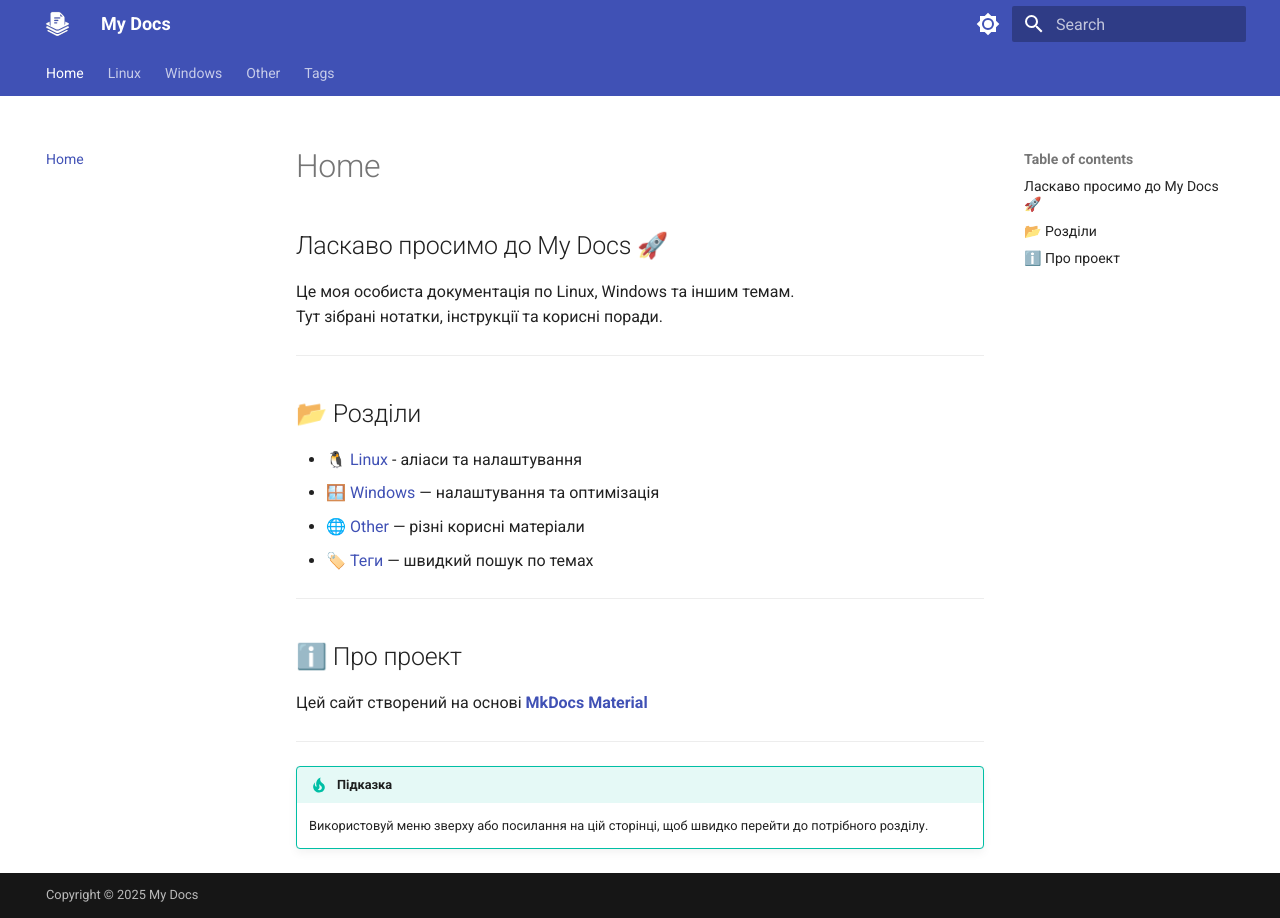
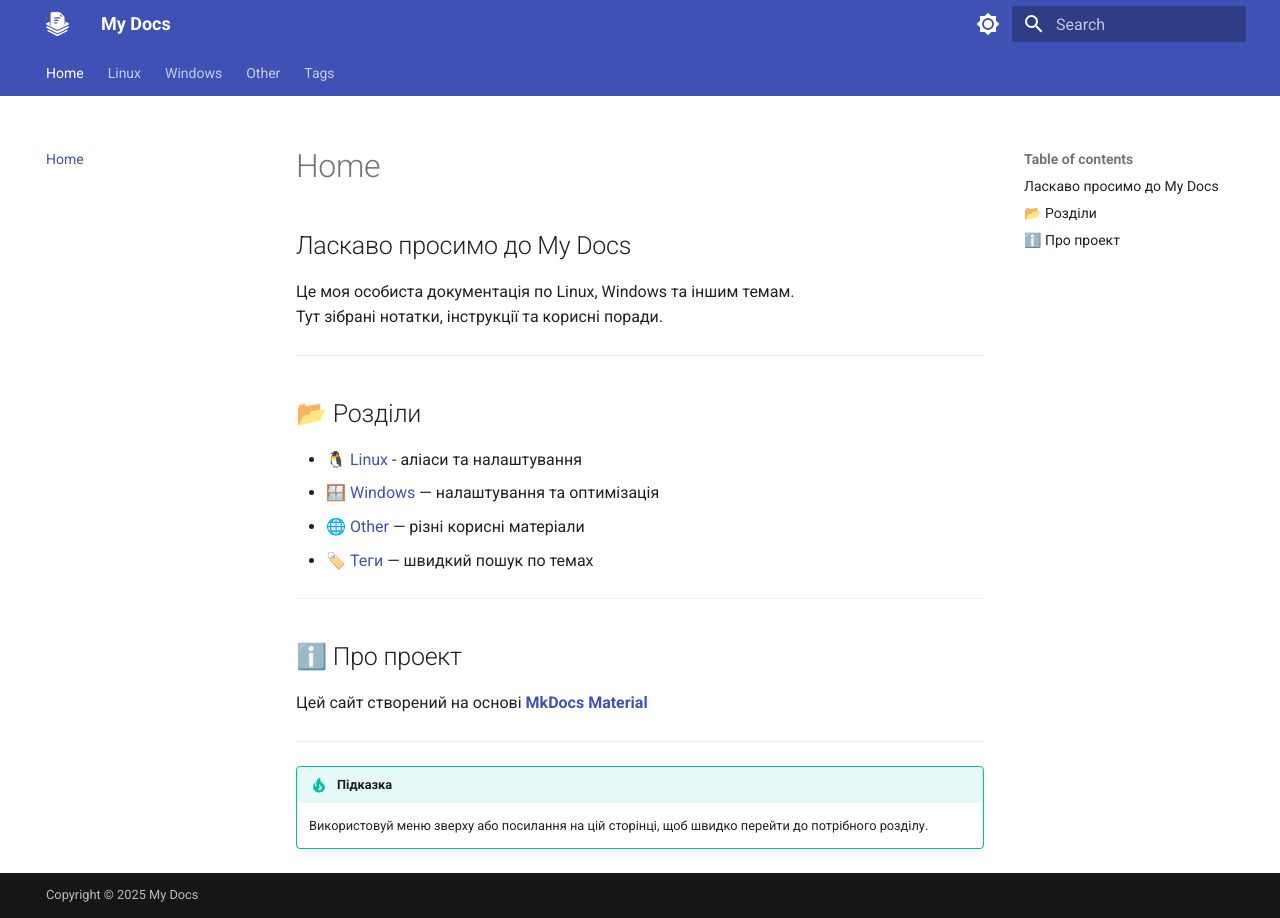
Before and after one commit to silmarill07/my-docs, an MkDocs documentation site: the page built from docs/index.md, in a window 1280 px wide. Built offline with MkDocs 1.6.1 and Material for MkDocs 9.7.7, drawn with Linux system fonts in a browser that asks for light colours.

```diff
--- a/docs/index.md
+++ b/docs/index.md
@@ -1,6 +1,6 @@
 # Home
 
-## Ласкаво просимо до My Docs 🚀
+## Ласкаво просимо до My Docs
 
 Це моя особиста документація по Linux, Windows та іншим темам.
 Тут зібрані нотатки, інструкції та корисні поради.
```
